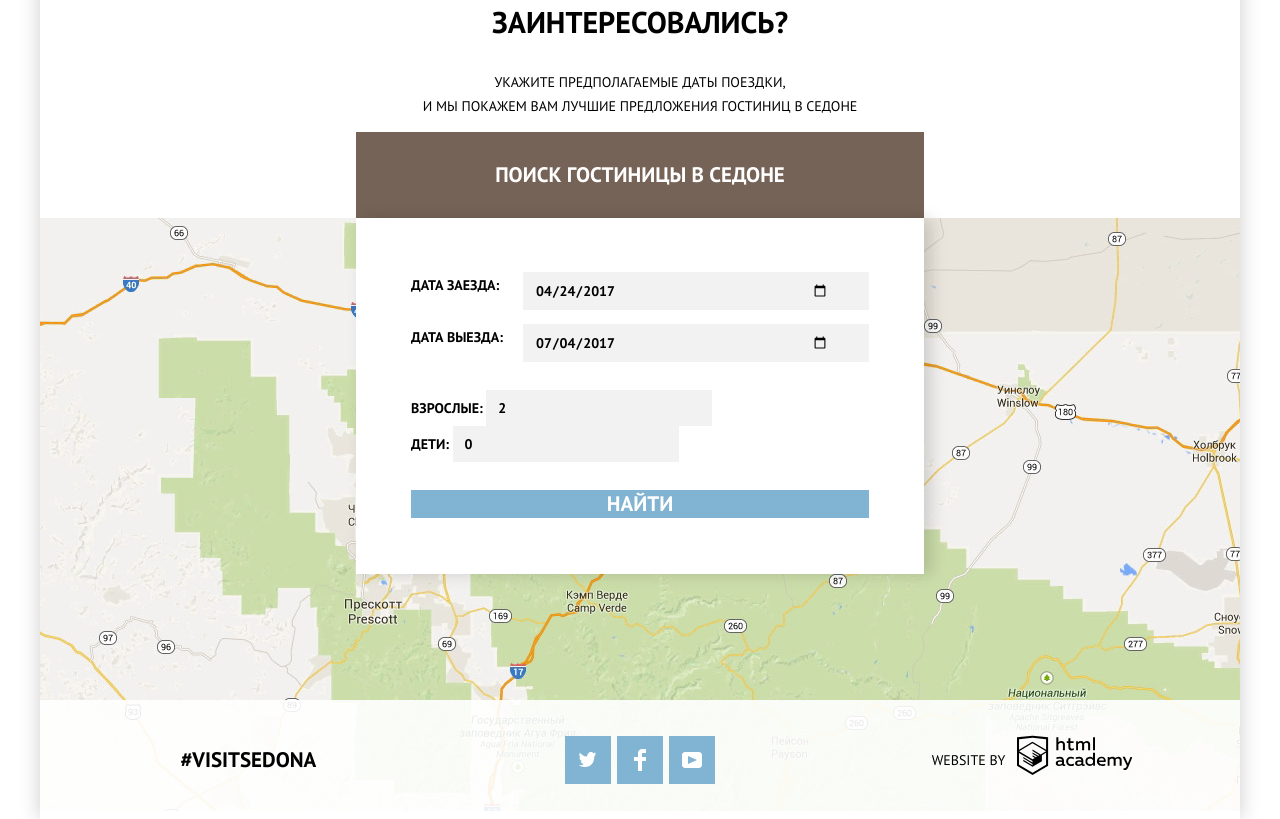
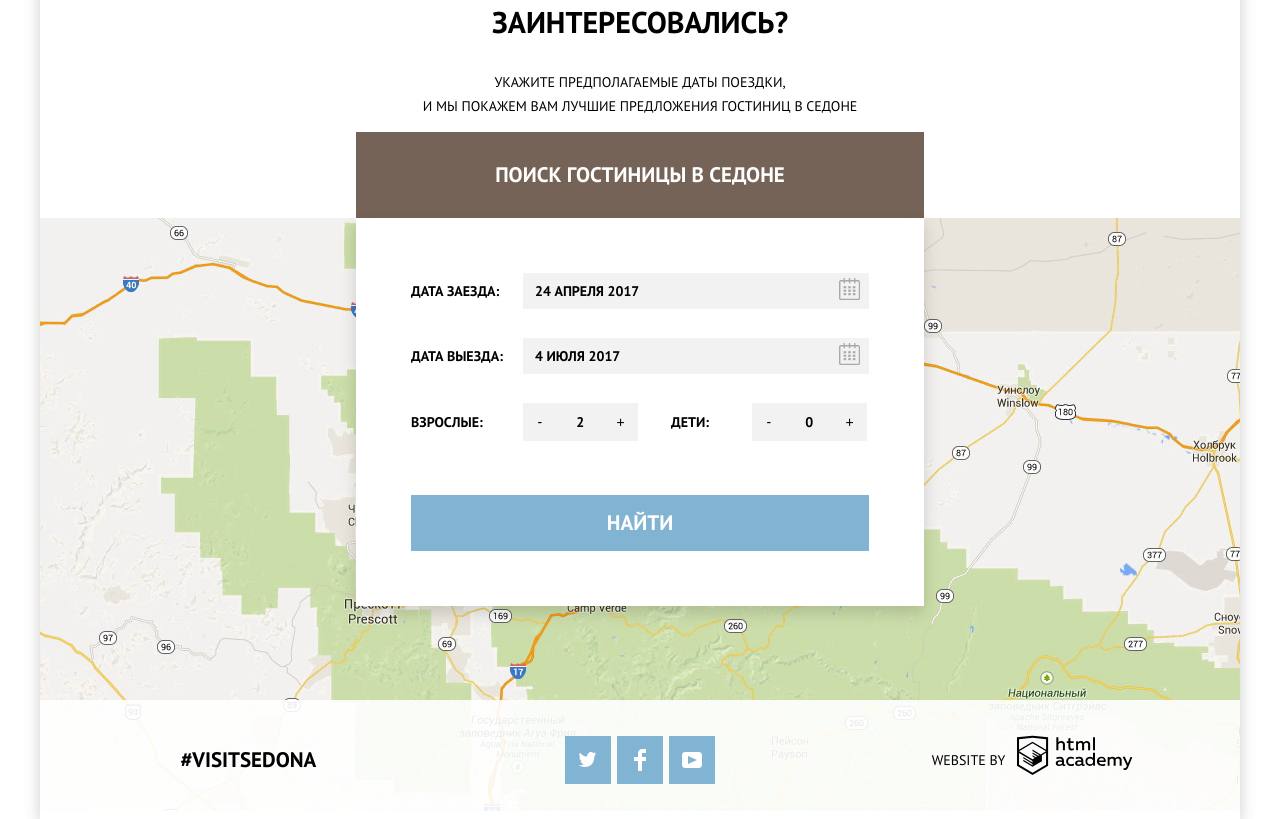
Before and after one commit to ilebedev-ru/264005-sedona, a plain HTML site: page index.html in a window 1280 px wide. Shown: the part 1904-2723 px from the top of the page. Drawn offline with Linux system fonts and the light colour scheme.

Commit message:
немного сделана форма

```diff
--- a/css/style.css
+++ b/css/style.css
@@ -50,7 +50,7 @@ img {
 	margin: 0 auto;
 	padding: 0;
 
-	box-shadow: 0 0 20px 0 rgba(0,0,0,.2)
+	box-shadow: 0px 5px 15px 0px rgba(0, 0, 0, 0.2);
 }
 
 .index {
@@ -313,33 +313,67 @@ img {
 	position: absolute;
 	left: 0;
 	right: 0;
+	top: 0;
 
 	width: 568px;
 	margin: 0 auto;
-	padding-top: 40px;
+	padding-top: 55px;
 	padding-bottom: 55px;
 
 	color: #000000;
 	text-align: left;
 
 	background-color: #ffffff;
-	box-shadow: 7px 0 15px rgba(0,0,0,0.15);
+	box-shadow: 0px 7px 15px 0px rgba(0, 0, 0, 0.15);
+}
+
+.search-form-relative {
+	position:relative;
+}
+
+.calendar {
+	position: absolute;
+	right: 9px;
+
+	margin: 0;
+	padding: 0;
+
+	background-color: transparent;
+	border: none;
+
+	fill: #a9a9a9;
+}
+
+.calendar:hover,
+.calendar:focus {
+	fill: #000000;
+}
+
+.calendar:active {
+	fill: #81b3d1;
 }
 
 
 .search-form-container {
-
 	width: 458px;
 	margin: auto;
 }
 
 .search-form-container p {
+	position: relative;
+
 	display:flex;
 	justify-content: space-between;
+	align-items: center;
+
+	margin: 0;
+	margin-bottom: 29px;
 }
 
+
 .search-form label {
-	min-width: 112px;
+	width: 100px;
+	margin-right: 12px;
 }
 
 .search-form input {
@@ -353,6 +387,7 @@ img {
 	font-size: 14px;
 	line-height: 26px;
 	color: #000000;
+	text-transform: uppercase;
 
 	background-color: #f2f2f2;
 	border: none;
@@ -367,8 +402,51 @@ img {
 	border: 2px solid #e5e5e5;
 }
 
+.search-form-people {
+	display:flex;
+
+	margin-bottom: 54px;
+}
+
+
+.search-form-man {
+	display: flex;
+	align-items: center;
+	width: 50%;
+}
+
+.search-form-child {
+	display: flex;
+	align-items: center;
+	width: 50%;
+	text-align: center;
+}
+
+.search-form-people input {
+	width: 50%;
+	text-align: center;
+	padding: 19px 0;
+}
+
+.people-number {
+	display: flex;
+
+	width: 50%;
+	height: 38px;
+}
+
+.people-number button {
+	width: 33.33%;
+	height: 38px;
+
+	background-color: #f2f2f2;
+	border: none;
+}
+
+
 .search-form-btn {
 	width: 100%;
+	padding: 15px 0;
 
 	font: inherit;
 	font-size: 21px;
--- a/index.html
+++ b/index.html
@@ -87,28 +87,45 @@
                     <p class="search-hotels-title">Заинтересовались?</p>
                     <p class="search-hotels-desc">Укажите предполагаемые даты поездки, <br>и мы покажем вам лучшие предложения гостиниц в Седоне</p>
                     <button class="search-hostels-btn">Поиск гостиницы в Седоне</button>
+                    <div class="search-form-relative">
                         <div class="search-form">
                             <form method="get" action="echo.htmlacademy.ru" class="search-form-container">
                                 <p>
                                     <label for="search-form-date-in">Дата заезда: </label>
-                                <input type="date" name="date-in" id="search-form-date-in" value="2017-04-24">
+                                    <input type="text" name="date-in" id="search-form-date-in" value="24 апреля 2017">
+                                    <button type="button" class="calendar"><span class="visually-hidden">Открыть календарь</span>
+                                        <svg xmlns="http://www.w3.org/2000/svg" width="21" height="22" viewBox="0 0 21 22"><path d="M19.3 2h-2.8V0.6c0-0.4-0.3-0.7-0.7-0.7 -0.4 0-0.7 0.3-0.7 0.7v1.4h-3.9V0.6c0-0.4-0.3-0.7-0.7-0.7 -0.4 0-0.7 0.3-0.7 0.7v1.4H5.9V0.6c0-0.4-0.3-0.7-0.7-0.7 -0.4 0-0.7 0.3-0.7 0.7v1.4H1.8C0.8 2 0 2.8 0 3.9v16.3C0 21.2 0.8 22 1.8 22h17.5C20.2 22 21 21.2 21 20.2V3.9C21 2.8 20.2 2 19.3 2zM19.7 20.2c0 0.3-0.2 0.5-0.4 0.5H1.8c-0.2 0-0.4-0.2-0.4-0.5V3.9c0-0.3 0.2-0.5 0.4-0.5h2.8v1.4c0 0.4 0.3 0.7 0.7 0.7 0.4 0 0.7-0.3 0.7-0.7V3.4h3.9v1.4c0 0.4 0.3 0.7 0.7 0.7 0.4 0 0.7-0.3 0.7-0.7V3.4h3.9v1.4c0 0.4 0.3 0.7 0.7 0.7 0.4 0 0.7-0.3 0.7-0.7V3.4h2.8c0.2 0 0.4 0.2 0.4 0.5V20.2z"/><rect x="4.6" y="8.2" width="2.6" height="2.1"/><rect x="4.6" y="11.7" width="2.6" height="2.1"/><rect x="4.6" y="15.1" width="2.6" height="2.1"/><rect x="9.2" y="15.1" width="2.6" height="2.1"/><rect x="9.2" y="11.7" width="2.6" height="2.1"/><rect x="9.2" y="8.2" width="2.6" height="2.1"/><rect x="13.8" y="15.1" width="2.6" height="2.1"/><rect x="13.8" y="11.7" width="2.6" height="2.1"/><rect x="13.8" y="8.2" width="2.6" height="2.1"/></svg>
+                                    </button>
                                 </p>
                                 <p>
                                     <label for="search-form-date-out">Дата выезда: </label>
-                                <input type="date" name="date-out" id="search-form-date-out" value="2017-07-04">
+                                    <input type="text" name="date-out" id="search-form-date-out" value="4 июля 2017">
+                                    <button type="button" class="calendar"><span class="visually-hidden">Открыть календарь</span>
+                                        <svg xmlns="http://www.w3.org/2000/svg" width="21" height="22" viewBox="0 0 21 22"><path d="M19.3 2h-2.8V0.6c0-0.4-0.3-0.7-0.7-0.7 -0.4 0-0.7 0.3-0.7 0.7v1.4h-3.9V0.6c0-0.4-0.3-0.7-0.7-0.7 -0.4 0-0.7 0.3-0.7 0.7v1.4H5.9V0.6c0-0.4-0.3-0.7-0.7-0.7 -0.4 0-0.7 0.3-0.7 0.7v1.4H1.8C0.8 2 0 2.8 0 3.9v16.3C0 21.2 0.8 22 1.8 22h17.5C20.2 22 21 21.2 21 20.2V3.9C21 2.8 20.2 2 19.3 2zM19.7 20.2c0 0.3-0.2 0.5-0.4 0.5H1.8c-0.2 0-0.4-0.2-0.4-0.5V3.9c0-0.3 0.2-0.5 0.4-0.5h2.8v1.4c0 0.4 0.3 0.7 0.7 0.7 0.4 0 0.7-0.3 0.7-0.7V3.4h3.9v1.4c0 0.4 0.3 0.7 0.7 0.7 0.4 0 0.7-0.3 0.7-0.7V3.4h3.9v1.4c0 0.4 0.3 0.7 0.7 0.7 0.4 0 0.7-0.3 0.7-0.7V3.4h2.8c0.2 0 0.4 0.2 0.4 0.5V20.2z"/><rect x="4.6" y="8.2" width="2.6" height="2.1"/><rect x="4.6" y="11.7" width="2.6" height="2.1"/><rect x="4.6" y="15.1" width="2.6" height="2.1"/><rect x="9.2" y="15.1" width="2.6" height="2.1"/><rect x="9.2" y="11.7" width="2.6" height="2.1"/><rect x="9.2" y="8.2" width="2.6" height="2.1"/><rect x="13.8" y="15.1" width="2.6" height="2.1"/><rect x="13.8" y="11.7" width="2.6" height="2.1"/><rect x="13.8" y="8.2" width="2.6" height="2.1"/></svg>
+                                    </button>
                                 </p>
-                            <p>
+
+                                <div class="search-form-people">
                                     <div class="search-form-man">
                                         <label for="search-form-man">Взрослые: </label>
-                                    <input type="number" name="mans" id="search-form-man" min="1" value="2">
+                                        <div class="people-number">
+                                            <button type="button" class="button-min">-</button>
+                                            <input type="text" name="mans" id="search-form-man" value="2">
+                                            <button type="button" class="button-plus">+</button>
+                                        </div>
                                     </div>
                                      <div class="search-form-child">
                                         <label for="search-form-child">Дети: </label>
-                                    <input type="number" name="child" id="search-form-child" value="0">
+                                        <div class="people-number">
+                                            <button type="button" class="button-min">-</button>
+                                            <input type="text" name="child" id="search-form-child" value="0">
+                                            <button type="button" class="button-plus">+</button>
                                         </div>
-                            </p>
+                                    </div>
+                                </div>
                                 <button type="submit" class="search-form-btn">Найти</button>
                             </form>
+                        </div>
                     </div>
                 </section>
 
```
Also changed, not shown: img/calendar.svg. Lines whose indentation alone changed are shown as unchanged.
